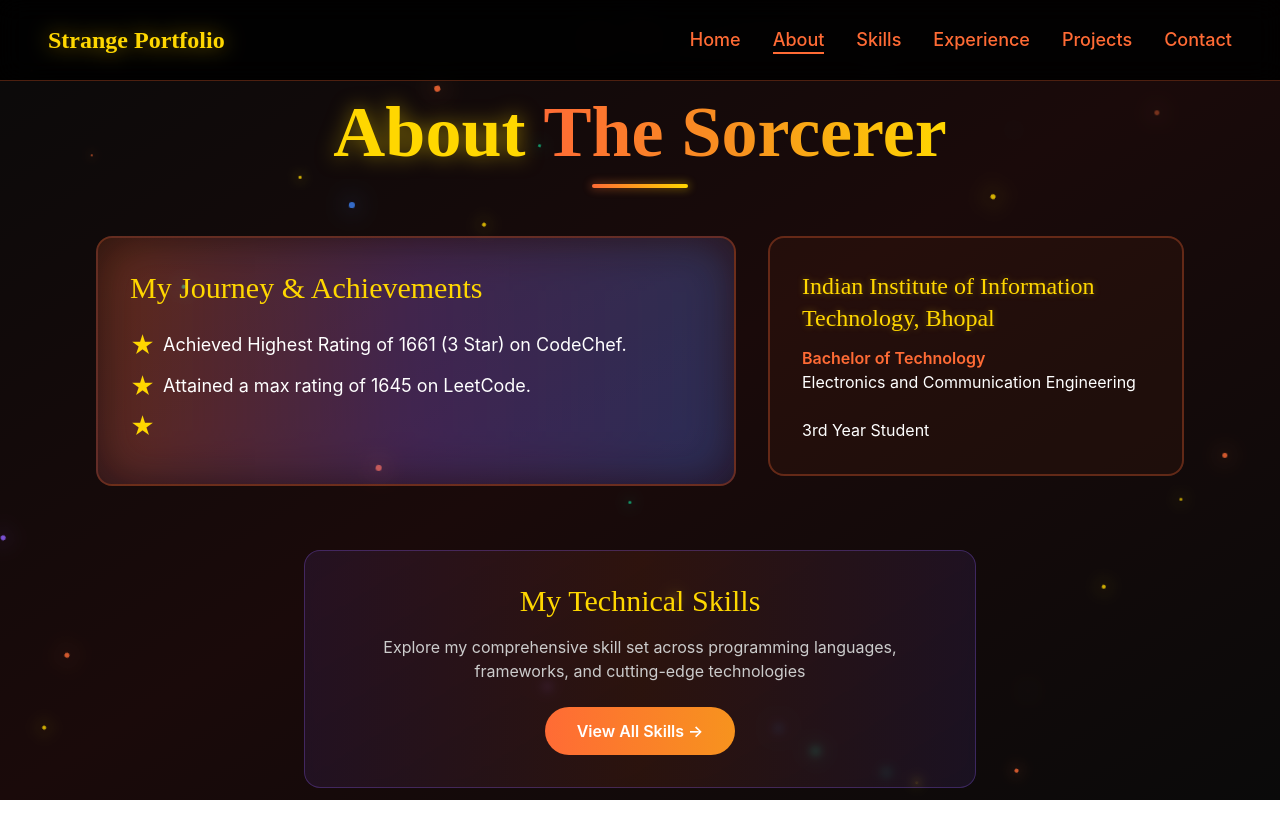
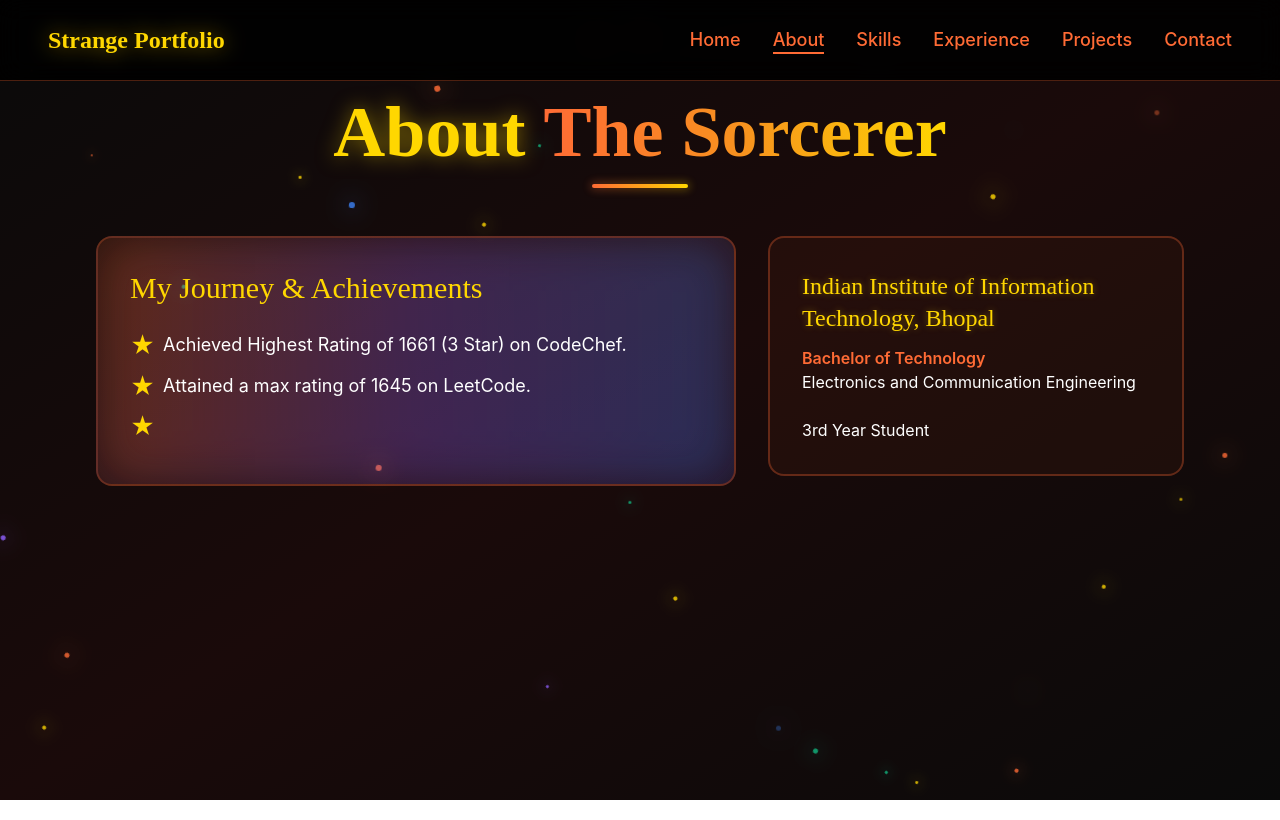
Before and after one commit to AkshatGarg952/My-Portfolio, a React (Vite) app: page /about in a window 1280 px wide. Built offline with nearby package versions, Linux system fonts and the light colour scheme.

Commit message:
Updated about page

```diff
--- a/src/pages/About.jsx
+++ b/src/pages/About.jsx
@@ -30,22 +30,7 @@ export default function AboutPage() {
           </div>
 
           {/* Skills Teaser Section */}
-          <div className="mt-16 text-center">
-            <div className="inline-block bg-gradient-to-r from-mystical-purple/10 via-primary/10 to-mystical-purple/10 rounded-2xl p-8 border border-mystical-purple/30 backdrop-blur-sm max-w-2xl">
-              <h3 className="text-3xl font-cinzel text-accent mb-4">
-                My Technical Skills
-              </h3>
-              <p className="text-text-gray mb-6">
-                Explore my comprehensive skill set across programming languages, frameworks, and cutting-edge technologies
-              </p>
-              <Link
-                to="/skills"
-                className="inline-block px-8 py-3 bg-gradient-to-r from-primary to-secondary rounded-full text-white font-semibold hover:shadow-lg hover:shadow-primary/50 transition-all duration-300 hover:scale-105"
-              >
-                View All Skills →
-              </Link>
-            </div>
-          </div>
+
         </div>
       </main>
     </>
--- a/src/pages/Skills.jsx
+++ b/src/pages/Skills.jsx
@@ -33,22 +33,7 @@ export default function SkillsPage() {
           <SkillsSection />
 
           {/* Call to Action */}
-          <div className="mt-20 text-center">
-            <div className="inline-block bg-gradient-to-r from-primary/10 via-mystical-purple/10 to-primary/10 rounded-2xl p-8 border border-mystical-purple/30 backdrop-blur-sm">
-              <h3 className="text-2xl font-cinzel text-accent mb-4">
-                Ready to Build Something Amazing?
-              </h3>
-              <p className="text-text-gray mb-6 max-w-md mx-auto">
-                Let's collaborate and bring your vision to life with these powerful tools
-              </p>
-              <Link
-                to="/contact"
-                className="inline-block px-8 py-3 bg-gradient-to-r from-primary to-secondary rounded-full text-white font-semibold hover:shadow-lg hover:shadow-primary/50 transition-all duration-300 hover:scale-105"
-              >
-                Get In Touch
-              </Link>
-            </div>
-          </div>
+
         </div>
       </main>
     </>
```
